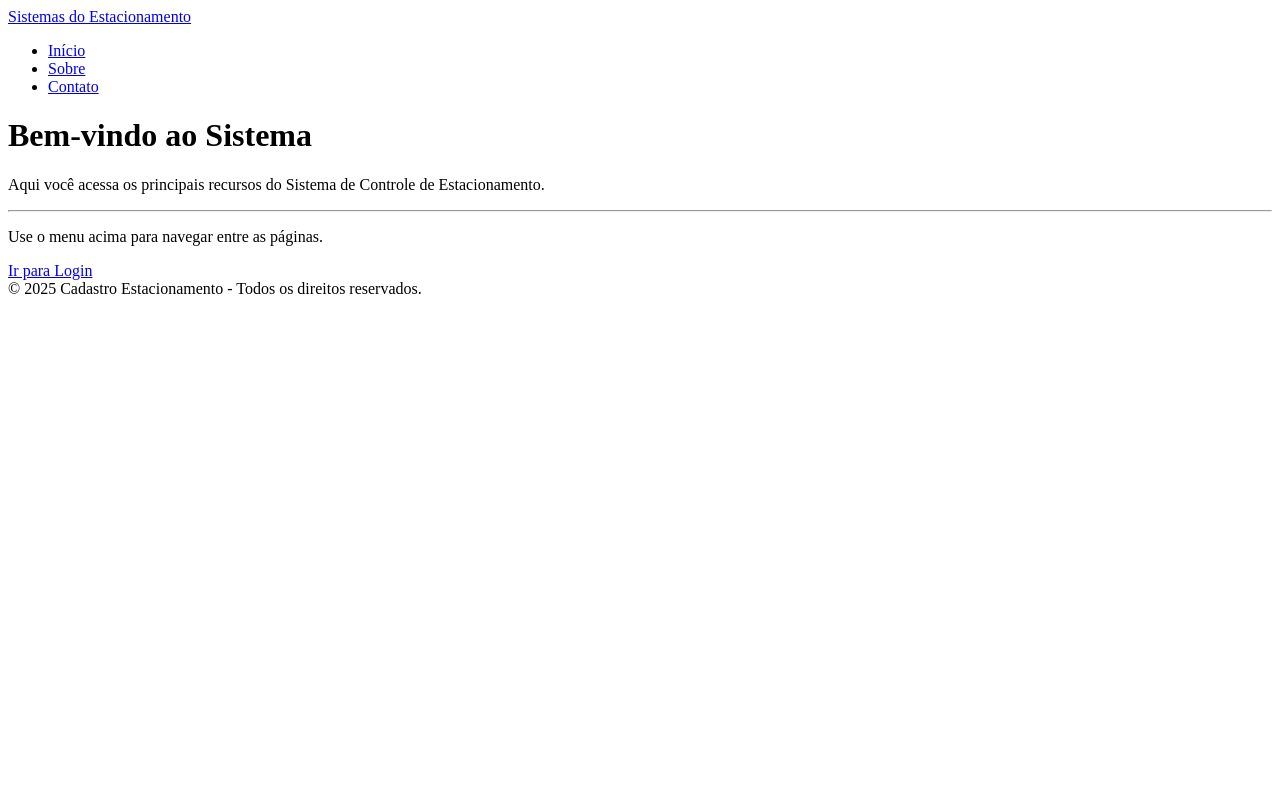
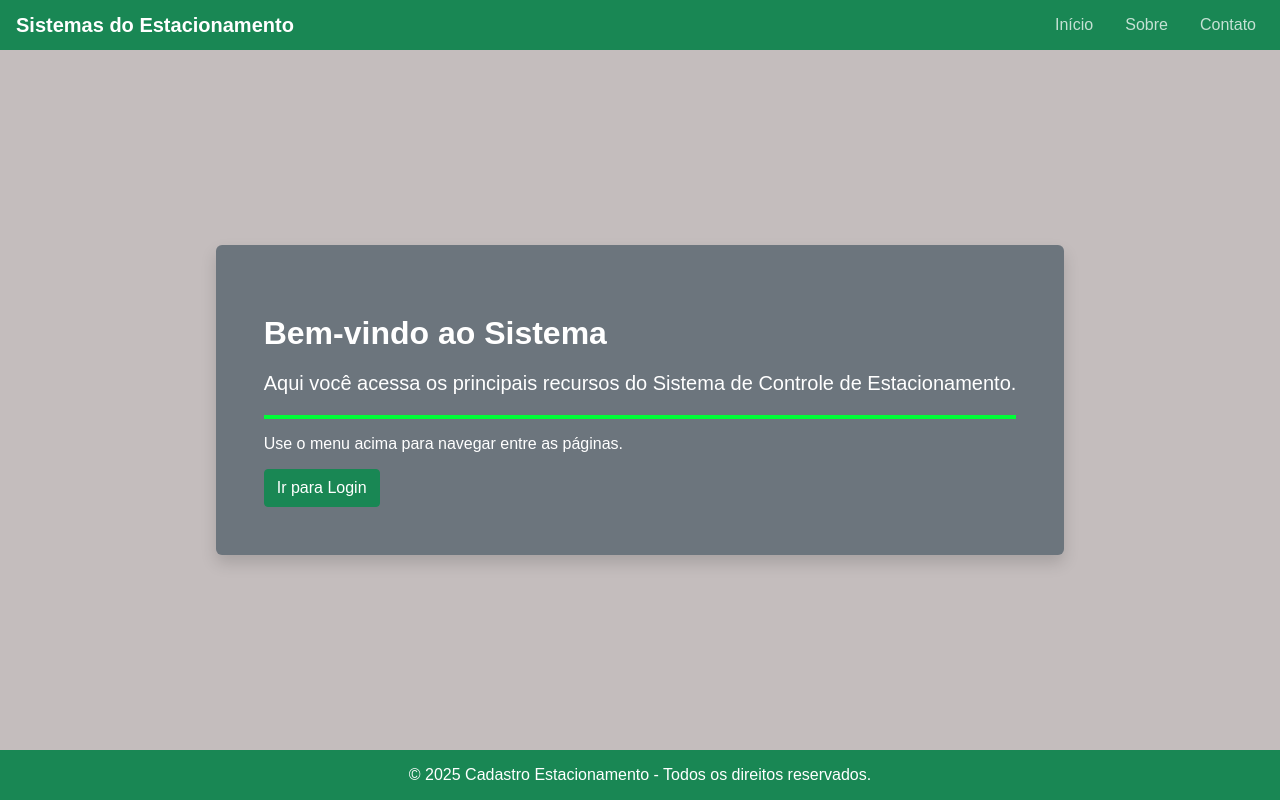
Before and after one commit to Kauan-emanuel/Trabalho1-de-front-end, a plain HTML site: page index.html in a window 1280 px wide. Drawn offline with Linux system fonts and the light colour scheme; the site is published under a folder, as on GitHub Pages, so addresses that start at the root find nothing.

Commit message:
Add files via upload

```diff
--- a/index.html
+++ b/index.html
@@ -3,7 +3,7 @@
 <head>
     <meta charset="UTF-8">
     <title>Página Inicial</title>
-    <link rel="stylesheet" href="/style_index.css">
+    <link rel="stylesheet" href="style_index.css">
 </head>
 <body>
 
```
